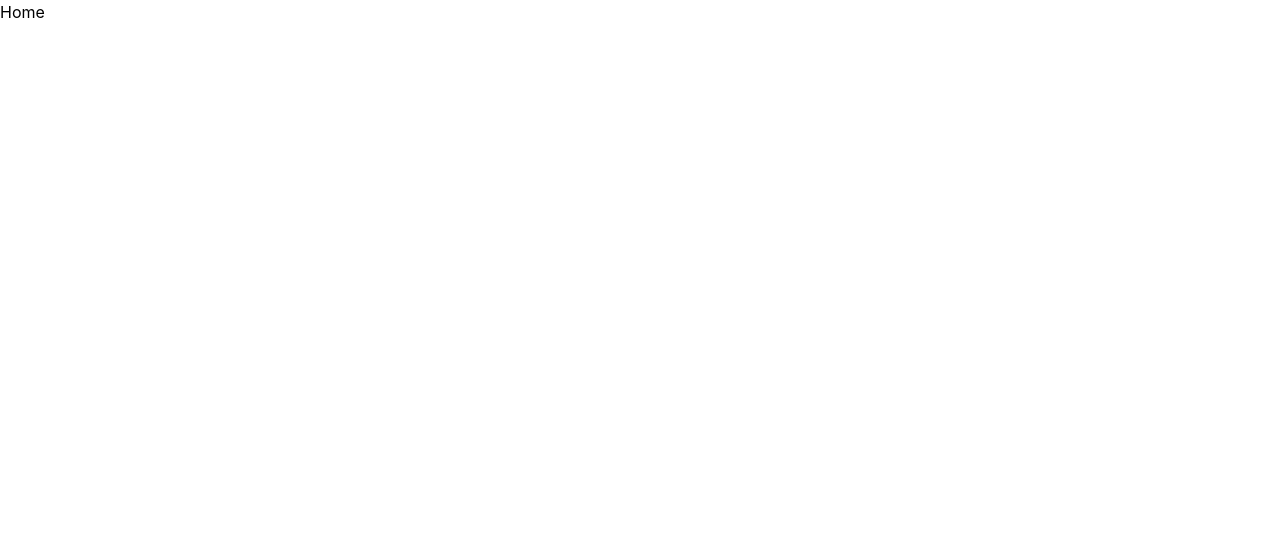
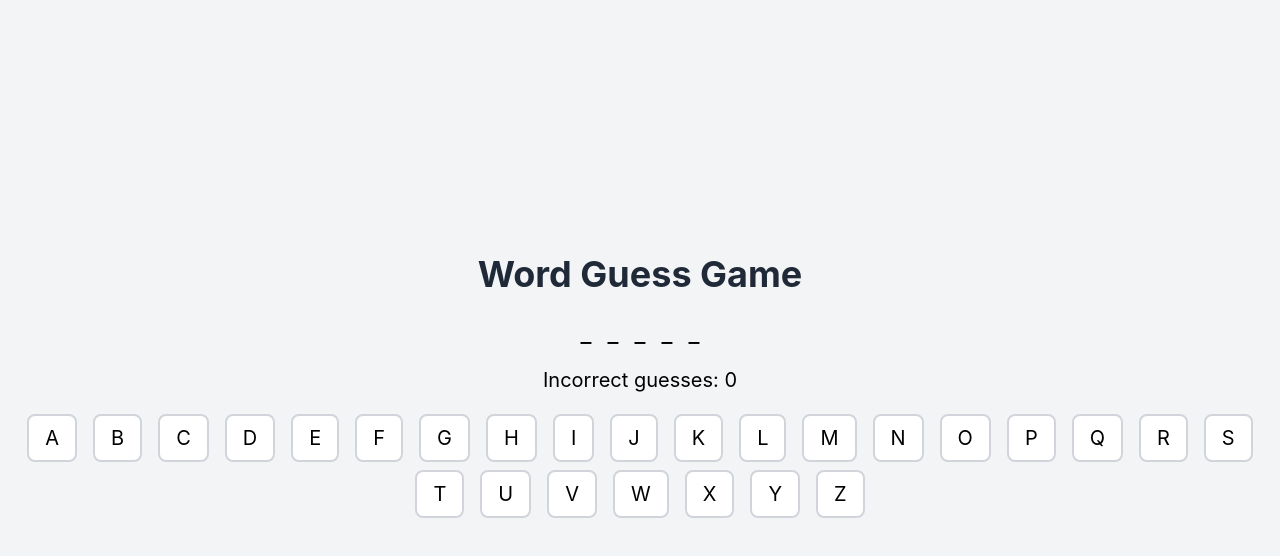
Before and after one commit to Ibrahim-benzekri/devops-front, a React (Create React App) app: page / in a window 1280 px wide. Shown: the top 556 px of the page. Built offline with nearby package versions, Linux system fonts and the light colour scheme; no server answers.

Commit message:
version 1 of the game

```diff
--- /dev/null
+++ b/src/Game/Game.jsx
@@ -0,0 +1,91 @@
+import React, { useState, useEffect } from 'react';
+
+const Game = () => {
+  const [targetWord, setTargetWord] = useState('');
+  const [guessedLetters, setGuessedLetters] = useState([]);
+  const [remainingLetters, setRemainingLetters] = useState('ABCDEFGHIJKLMNOPQRSTUVWXYZ'.split(''));
+  const [incorrectGuesses, setIncorrectGuesses] = useState(0);
+  const [isGameOver, setIsGameOver] = useState(false);
+
+  // Fetch a random word from the API
+  const fetchRandomWord = async () => {
+    try {
+      const response = await fetch('https://random-word-api.herokuapp.com/word?length=5');
+      const data = await response.json();
+      setTargetWord(data[0].toUpperCase());
+      console.log(data[0].toUpperCase())
+    } catch (error) {
+      console.error('Error fetching the random word:', error);
+      // Fallback word in case of an error
+      setTargetWord('REACT');
+    }
+  };
+
+  useEffect(() => {
+    fetchRandomWord();
+  }, []);
+
+  const handleLetterClick = (letter) => {
+    if (!guessedLetters.includes(letter)) {
+      setGuessedLetters([...guessedLetters, letter]);
+      setRemainingLetters(remainingLetters.filter((l) => l !== letter));
+
+      if (!targetWord.includes(letter)) {
+        setIncorrectGuesses(incorrectGuesses + 1);
+      }
+    }
+  };
+
+  useEffect(() => {
+    if (targetWord && targetWord.split('').every((letter) => guessedLetters.includes(letter))) {
+      setIsGameOver(true);
+    }
+  }, [guessedLetters, targetWord]);
+
+  const renderWord = () => {
+    return targetWord.split('').map((letter, index) => (
+      <span key={index} className="mx-2 text-2xl">
+        {guessedLetters.includes(letter) ? letter : '_'}
+      </span>
+    ));
+  };
+
+  return (
+    <div className="flex flex-col items-center justify-center min-h-screen bg-gray-100">
+      <h1 className="text-4xl font-bold text-gray-800 mb-6">Word Guess Game</h1>
+
+      <div className="mb-4">{targetWord ? renderWord() : 'Loading word...'}</div>
+
+      <p className="text-xl mb-4">Incorrect guesses: {incorrectGuesses}</p>
+
+      <div className="flex flex-wrap justify-center mb-6">
+        {remainingLetters.map((letter) => (
+          <button
+            key={letter}
+            onClick={() => handleLetterClick(letter)}
+            className="text-xl mx-2 my-1 px-4 py-2 bg-white border-2 border-gray-300 rounded-lg hover:bg-gray-200 focus:outline-none"
+          >
+            {letter}
+          </button>
+        ))}
+      </div>
+
+      {isGameOver && (
+        <div className="fixed inset-0 bg-gray-600 bg-opacity-50 flex items-center justify-center z-50">
+          <div className="bg-white p-8 rounded-lg shadow-lg max-w-sm text-center">
+            <h2 className="text-3xl font-bold text-green-600 mb-4">Congratulations!</h2>
+            <p className="text-xl mb-4">You guessed the word correctly!</p>
+            <button
+              onClick={() => window.location.reload()}
+              className="bg-blue-500 text-white px-6 py-2 rounded-lg hover:bg-blue-600"
+            >
+              Play Again
+            </button>
+          </div>
+        </div>
+      )}
+    </div>
+  );
+};
+
+export default Game;
--- a/src/Home/Home.jsx
+++ /dev/null
@@ -1,7 +0,0 @@
-import React from 'react'
-
-export default function Home() {
-  return (
-    <div>Home</div>
-  )
-}
--- a/src/index.js
+++ b/src/index.js
@@ -4,14 +4,14 @@ import './index.css';
 import reportWebVitals from './reportWebVitals';
 import { BrowserRouter as Router, Route, Routes, Link } from 'react-router-dom';
 import Sign from './sign-up/Sign';
-import Home from './Home/Home';
 import Login from './Login/Login';
+import Game from './Game/Game';
 
 const root = ReactDOM.createRoot(document.getElementById('root'));
 root.render(
   <Router>
       <Routes>
-        <Route path="/" element={<Home></Home>}>
+        <Route path="/" element={<Game></Game>}>
         </Route>
 
         <Route path="/signup" element={<Sign></Sign>}>
```
